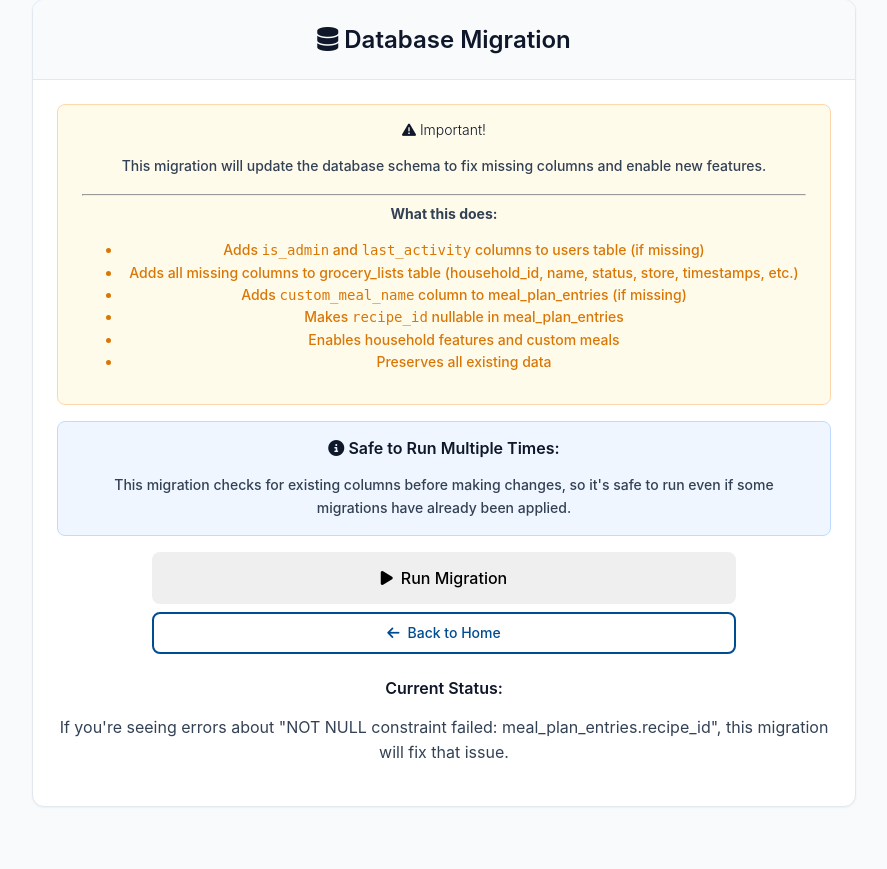
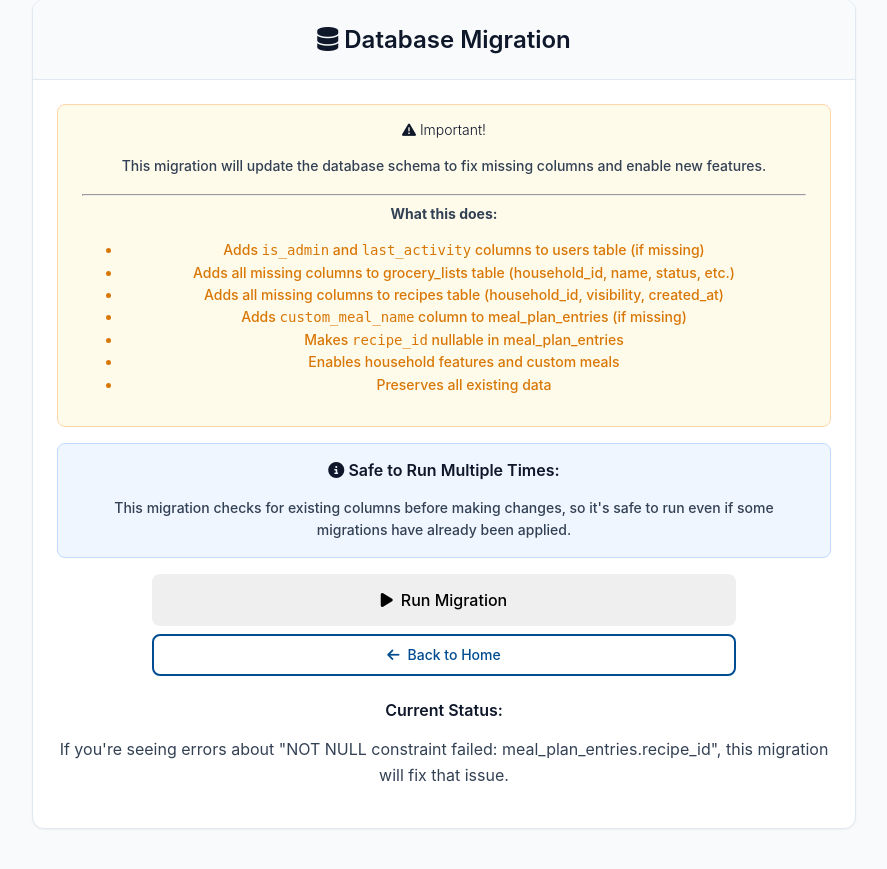
Before and after one commit to ElleWhiteDev/Auto-Cart, a Flask app: page /admin/migrate-database in a window 1280 px wide. Shown: the part 213-1082 px from the top of the page, without its empty margins (196-1083 px from the left). Before the commit the page ends 1020 px from the top, so only its background shows below. Run offline with Flask 3, Linux system fonts and the light colour scheme.

Commit message:
FRY-XXX Add migration for missing recipes table columns (household_id, visibility, created_at)

```diff
--- a/app.py
+++ b/app.py
@@ -1902,7 +1902,34 @@ def migrate_database():
                 migration_results.append(f"❌ Failed to add {col_name}: {str(e2)[:100]}")
                 logger.error(f"Failed to add {col_name} column: {e2}")
 
-    # Migration 3: Add custom_meal_name column to meal_plan_entries if it doesn't exist
+    # Migration 3: Add missing columns to recipes table
+    recipes_columns = [
+        ("household_id", "INTEGER REFERENCES households(id) ON DELETE CASCADE"),
+        ("visibility", "VARCHAR(20) NOT NULL DEFAULT 'private'"),
+        ("created_at", "TIMESTAMP NOT NULL DEFAULT CURRENT_TIMESTAMP"),
+    ]
+
+    for col_name, col_type in recipes_columns:
+        try:
+            logger.info(f"Checking for {col_name} column in recipes...")
+            db.session.execute(text(f"SELECT {col_name} FROM recipes LIMIT 1"))
+            db.session.commit()
+            migration_results.append(f"✓ {col_name} column already exists in recipes")
+        except Exception as e:
+            db.session.rollback()
+            logger.info(f"{col_name} column check failed: {e}")
+            try:
+                logger.info(f"Adding {col_name} column to recipes table...")
+                db.session.execute(text(f"ALTER TABLE recipes ADD COLUMN {col_name} {col_type}"))
+                db.session.commit()
+                migration_results.append(f"✓ Added {col_name} column to recipes table")
+                logger.info(f"{col_name} column added successfully")
+            except Exception as e2:
+                db.session.rollback()
+                migration_results.append(f"❌ Failed to add {col_name}: {str(e2)[:100]}")
+                logger.error(f"Failed to add {col_name} column: {e2}")
+
+    # Migration 4: Add custom_meal_name column to meal_plan_entries if it doesn't exist
     try:
         logger.info("Checking for custom_meal_name column...")
         db.session.execute(text("SELECT custom_meal_name FROM meal_plan_entries LIMIT 1"))
@@ -1922,7 +1949,7 @@ def migrate_database():
             migration_results.append(f"❌ Failed to add custom_meal_name: {str(e2)[:100]}")
             logger.error(f"Failed to add custom_meal_name column: {e2}")
 
-    # Migration 4: Make recipe_id nullable in meal_plan_entries (PostgreSQL version)
+    # Migration 5: Make recipe_id nullable in meal_plan_entries (PostgreSQL version)
     try:
         logger.info("Making recipe_id nullable in meal_plan_entries...")
         db.session.execute(text("ALTER TABLE meal_plan_entries ALTER COLUMN recipe_id DROP NOT NULL"))
--- a/templates/admin_migrate.html
+++ b/templates/admin_migrate.html
@@ -22,7 +22,8 @@
                         <p class="mb-0"><strong>What this does:</strong></p>
                         <ul>
                             <li>Adds <code>is_admin</code> and <code>last_activity</code> columns to users table (if missing)</li>
-                            <li>Adds all missing columns to grocery_lists table (household_id, name, status, store, timestamps, etc.)</li>
+                            <li>Adds all missing columns to grocery_lists table (household_id, name, status, etc.)</li>
+                            <li>Adds all missing columns to recipes table (household_id, visibility, created_at)</li>
                             <li>Adds <code>custom_meal_name</code> column to meal_plan_entries (if missing)</li>
                             <li>Makes <code>recipe_id</code> nullable in meal_plan_entries</li>
                             <li>Enables household features and custom meals</li>
```
